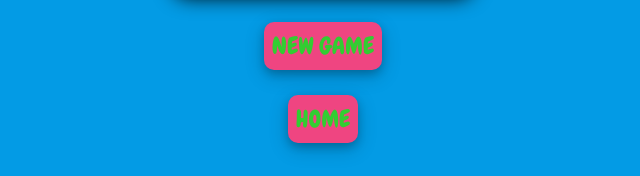
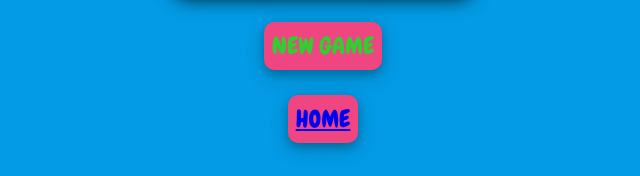
Before and after one commit to daviddadev/tic-tac-toe-js, a plain HTML site: page index.html in a window 1280 px wide. Shown: the part 637-813 px from the top of the page, without its empty margins (317-957 px from the left). Drawn offline with Linux system fonts and the light colour scheme.

Commit message:
Update index.html

```diff
--- a/index.html
+++ b/index.html
@@ -38,8 +38,7 @@
 <!-- Starts/ reset game button -->
 <button id="new-game">NEW GAME</button>
 
-<a href="tacticalprogrammer.com"><button>HOME</button>
-</a>
+<button><a href="tacticalprogrammer.com">HOME</a></button>
 
 
 
```
